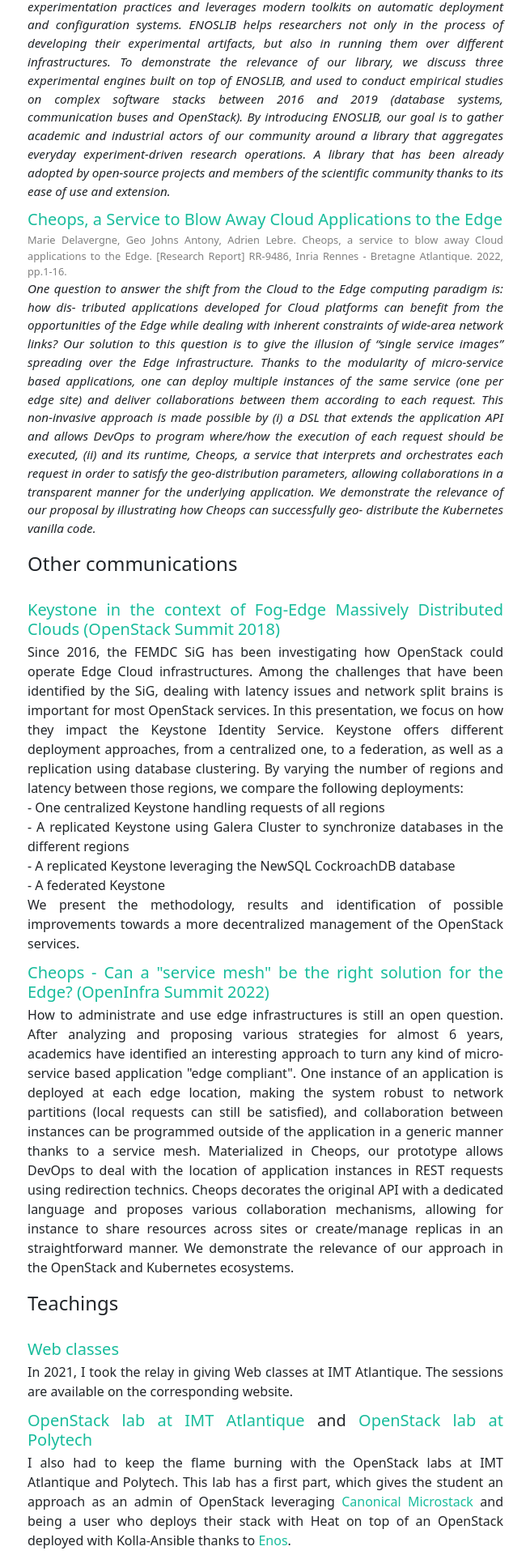
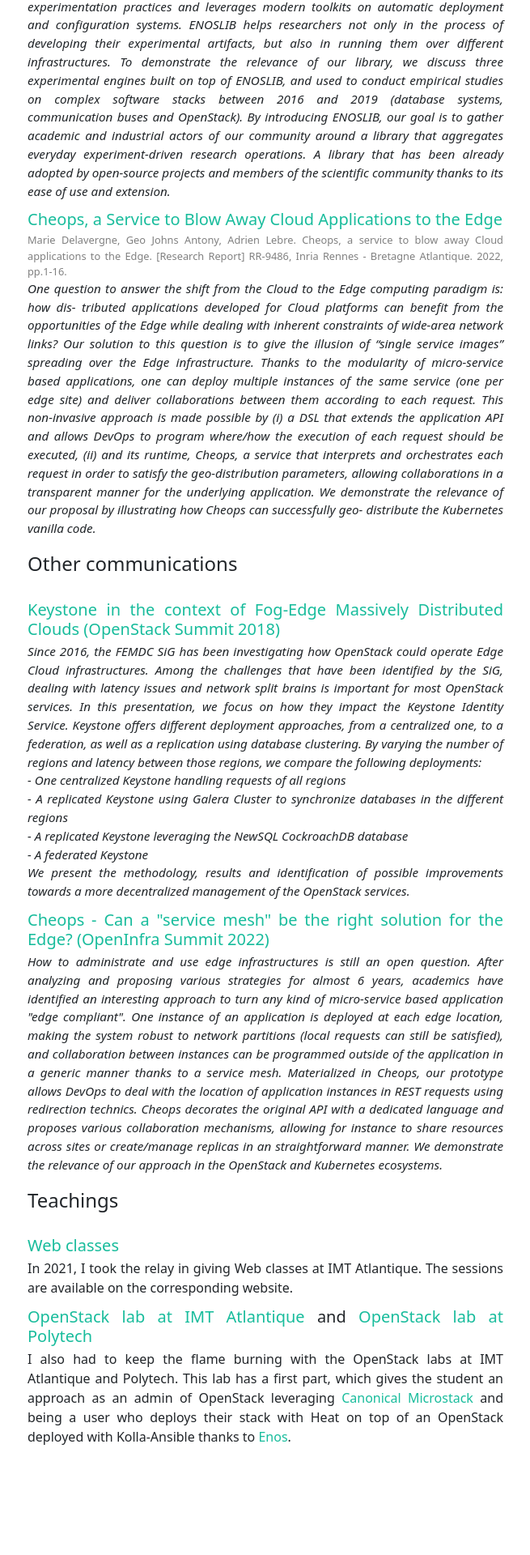
Before and after one commit to Marie-Donnie/Marie-Donnie.github.io, a Jekyll site: the page built from sharing.html, in a window 1280 px wide. Shown: the part 1738-3658 px from the top of the page at 81% size, without its empty margins (312-967 px from the left). Built offline with Jekyll 4.4.1, drawn with Linux system fonts in a browser that asks for light colours; after the commit the page ends 3530 px from its top, so only the background shows below that.

Commit message:
Corrected abstract

```diff
--- a/sharing.html
+++ b/sharing.html
@@ -78,6 +78,7 @@
       <li>
 	<div class="flex-grow-1 pl-3 article">
 	  <h5 class="mt-0 mb-1"><a href="https://www.youtube.com/watch?v=HqwaA_if9Kc">Keystone in the context of Fog-Edge Massively Distributed Clouds (OpenStack Summit 2018)</a></h5>
+	  <div class="abstract">
 Since 2016, the FEMDC SiG has been investigating how OpenStack could operate Edge Cloud infrastructures. Among the challenges that have been identified by the SiG, dealing with latency issues and network split brains is important for most OpenStack services.
 
 In this presentation, we focus on how they impact the Keystone Identity Service. Keystone offers different deployment approaches, from a centralized one, to a federation, as well as a replication using database clustering. By varying the number of regions and latency between those regions, we compare the following deployments:<br>
@@ -87,14 +88,17 @@
 - A federated Keystone<br>
 
 We present the methodology, results and identification of possible improvements towards a more decentralized management of the OpenStack services.
+	  </div>
 	</div>
       </li>
       <li>
 	<div class="flex-grow-1 pl-3 article">
 	  <h5 class="mt-0 mb-1"><a href="https://www.youtube.com/watch?v=7EZ63DMRJhc">Cheops - Can a "service mesh" be the right solution for the Edge? (OpenInfra Summit 2022)</a></h5>
+	  <div class="abstract">
 How to administrate and use edge infrastructures is still an open question. After analyzing and proposing various strategies for almost 6 years, academics have identified an interesting approach to turn any kind of micro-service based application "edge compliant". One instance of an application is deployed at each edge location, making the system robust to network partitions (local requests can still be satisfied), and collaboration between instances can be programmed outside of the application in a generic manner thanks to a service mesh.
 
 Materialized in Cheops, our prototype allows DevOps to deal with the location of application instances in REST requests using redirection technics. Cheops decorates the original API with a dedicated language and proposes various collaboration mechanisms, allowing for instance to share resources across sites or create/manage replicas in an straightforward manner. We demonstrate the relevance of our approach in the OpenStack and Kubernetes ecosystems.
+	  </div>
 	</div>
       </li>
     </ul>
```
